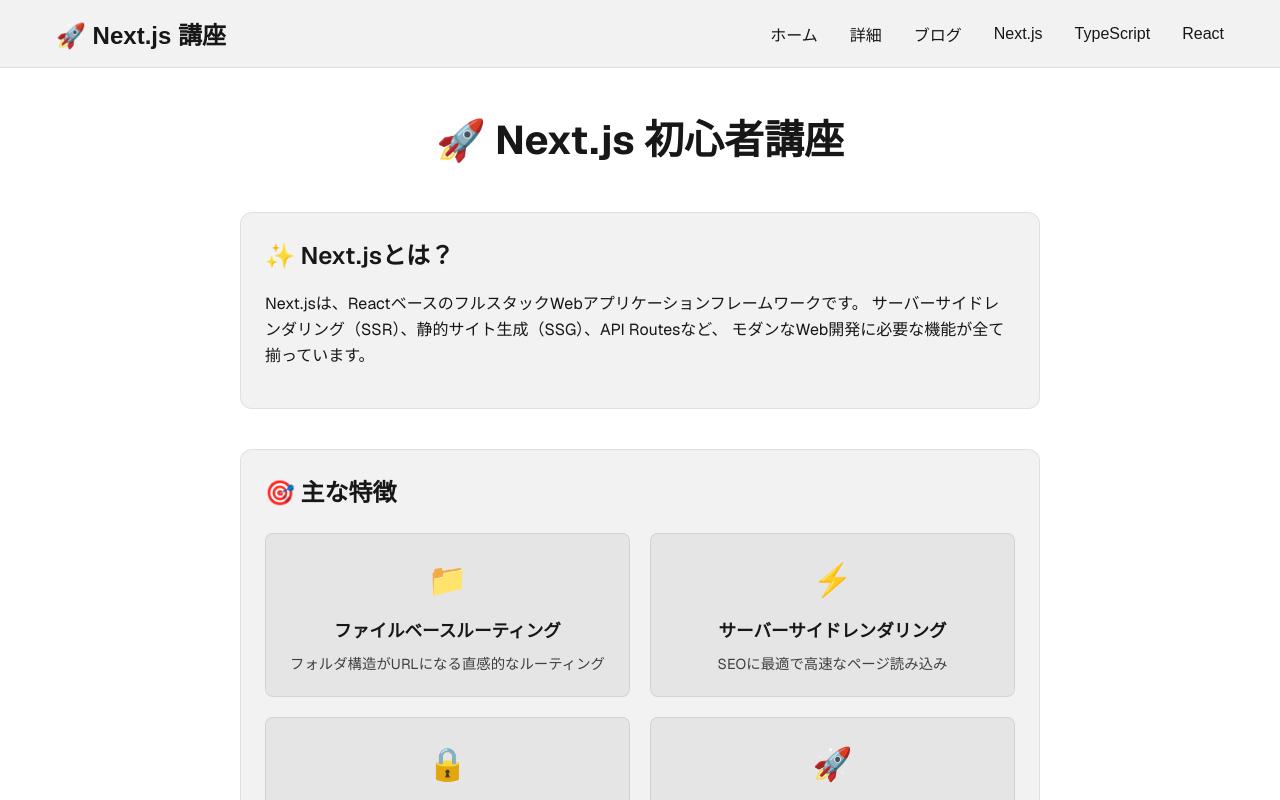
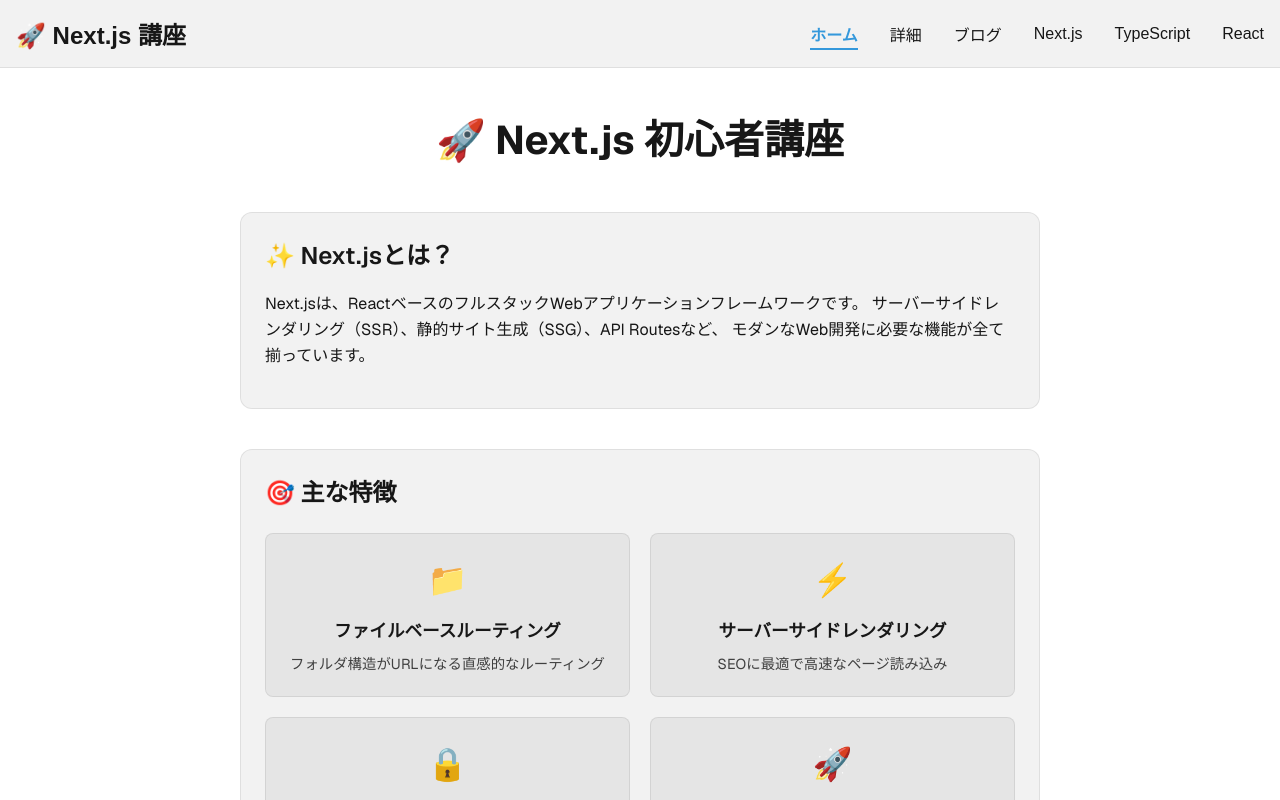
Before and after one commit to YRNaru/test_nextjs, a Next.js app: page / in a window 1280 px wide. Shown: the top 800 px of the page. Built offline with nearby package versions, Linux system fonts and the light colour scheme.

Commit message:
スタイルを調整

```diff
--- a/src/app/components/Header.module.css
+++ b/src/app/components/Header.module.css
@@ -21,7 +21,7 @@
 }
 
 .container {
-  max-width: 1200px;
+  max-width: 1400px;
   margin: 0 auto;
   padding: 0 1rem;
   display: flex;
@@ -74,6 +74,16 @@
   width: 100%;
 }
 
+.navLink.active {
+  color: #3498db;
+  font-weight: 600;
+}
+
+.navLink.active::after {
+  width: 100%;
+  background: #3498db;
+}
+
 @media (max-width: 600px) {
   .container {
     flex-direction: column;
--- a/src/app/components/Header.tsx
+++ b/src/app/components/Header.tsx
@@ -1,7 +1,20 @@
+'use client';
+
 import Link from "next/link";
+import { usePathname } from "next/navigation";
 import styles from "./Header.module.css";
 
 export default function Header() {
+  const pathname = usePathname();
+
+  const isActive = (path: string) => {
+    if (!pathname) return false;
+    if (path === '/') {
+      return pathname === '/';
+    }
+    return pathname.startsWith(path);
+  };
+
   return (
     <header className={styles.header}>
       <div className={styles.container}>
@@ -10,22 +23,22 @@
         </Link>
 
         <nav className={styles.nav}>
-          <Link href="/" className={styles.navLink}>
+          <Link href="/" className={`${styles.navLink} ${isActive('/') ? styles.active : ''}`}>
             ホーム
           </Link>
-          <Link href="/about" className={styles.navLink}>
+          <Link href="/about" className={`${styles.navLink} ${isActive('/about') ? styles.active : ''}`}>
             詳細
           </Link>
-          <Link href="/blog" className={styles.navLink}>
+          <Link href="/blog" className={`${styles.navLink} ${isActive('/blog') ? styles.active : ''}`}>
             ブログ
           </Link>
-          <Link href="/nextjs" className={styles.navLink}>
+          <Link href="/nextjs" className={`${styles.navLink} ${isActive('/nextjs') ? styles.active : ''}`}>
             Next.js
           </Link>
-          <Link href="/typescript" className={styles.navLink}>
+          <Link href="/typescript" className={`${styles.navLink} ${isActive('/typescript') ? styles.active : ''}`}>
             TypeScript
           </Link>
-          <Link href="/react" className={styles.navLink}>
+          <Link href="/react" className={`${styles.navLink} ${isActive('/react') ? styles.active : ''}`}>
             React
           </Link>
         </nav>
--- a/src/app/styles/react.module.css
+++ b/src/app/styles/react.module.css
@@ -15,7 +15,7 @@
     line-height: 1.6;
     max-width: 1200px;
     margin: 0 auto;
-    padding: 2rem;
+    padding: 1rem 2rem;
   }
 
   @media (prefers-color-scheme: dark) {
@@ -31,18 +31,16 @@
     width: 100%;
     display: flex;
     flex-direction: column;
-    gap: 40px;
+    gap: 1rem;
   }
 
   .header {
     text-align: center;
-    margin-bottom: 2rem;
   }
 
   .header h1 {
     font-size: 2.5rem;
     font-weight: 700;
-    margin: 0 0 1rem 0;
     color: var(--foreground);
   }
 
@@ -58,12 +56,15 @@
     display: flex;
     justify-content: center;
     gap: 1rem;
-    margin-bottom: 3rem;
     flex-wrap: wrap;
   }
 
   .tab {
-    padding: 1rem 2rem;
+    width: 300px;
+    height: 60px;
+    display: flex;
+    align-items: center;
+    justify-content: center;
     border: 2px solid #3498db;
     background: white;
     color: #3498db;
@@ -72,6 +73,7 @@
     font-size: 1.1rem;
     font-weight: 600;
     transition: all 0.3s ease;
+
   }
 
   .tab:hover {
@@ -89,14 +91,19 @@
   /* 子セクションタブ */
   .childTabs {
     display: flex;
+    align-items: center;
     justify-content: center;
-    gap: 0.75rem;
-    margin-bottom: 2rem;
     flex-wrap: wrap;
+    margin:0 auto;
+    gap: 1rem;
   }
 
   .childTab {
-    padding: 0.75rem 1.5rem;
+    width: 250px;
+    height: 50px;
+    display: flex;
+    align-items: center;
+    justify-content: center;
     border: 2px solid #27ae60;
     background: white;
     color: #27ae60;
@@ -124,7 +131,7 @@
     border-radius: 12px;
     padding: 2rem;
     margin-bottom: 3rem;
-    box-shadow: 0 4px 6px rgba(0, 0, 0, 0.1);
+    box-shadow: 0 4px 6px rgba(0, 0, 0, 0.5);
   }
 
   .learningSection h2 {
```
Also changed, not shown: src/app/react/page.tsx (+6 -2 lines).
